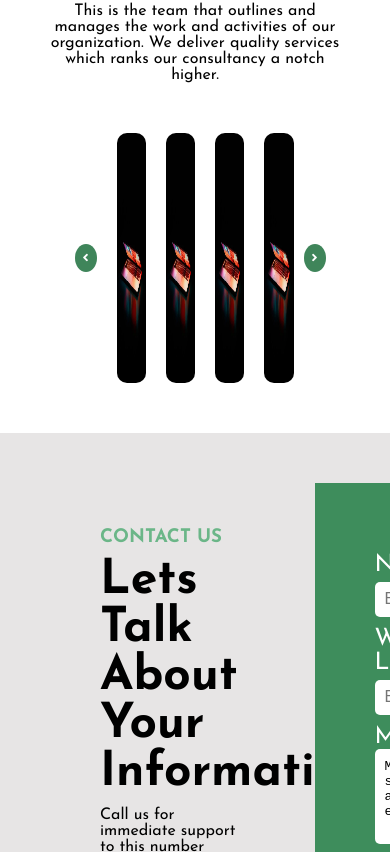
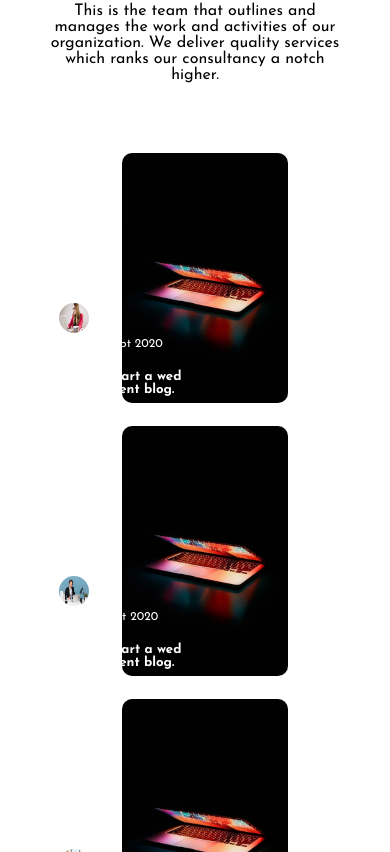
Before and after one commit to Trend20/ConsultancyLanding-Page, a React (Create React App) app: page / in a window 390 px wide. Shown: the part 6472-7324 px from the top of the page. Built offline with nearby package versions, Linux system fonts and the light colour scheme.

Commit message:
making the blog  responsive

```diff
--- a/src/components/Blog/Blog.css
+++ b/src/components/Blog/Blog.css
@@ -164,6 +164,7 @@
         justify-content: center;
         align-items: center;
         width: 90%;
+        flex-direction: column;
     }
 
     .blog-details{
@@ -171,6 +172,7 @@
         justify-content: center;
         align-items: center;
         width: 100%;
+        margin-top: 20px;
     }
 
     .blog-details img{
@@ -192,7 +194,7 @@
     }
 
     .blog-members i{
-            display: flex;
+            display: none;
             align-items: center;
             background: rgb(63, 133, 90);
             border-radius: 50%;
@@ -204,12 +206,12 @@
 
     .author{
         display: flex;
-        position: absolute;
+        position: relative;
         flex-direction: column;
-        top: 585%;
         color: #fff;
         padding-bottom: 10px;
-        margin-left: 20px;
+        margin-left: -50px;
+        margin-top: -100px;
     }
 
     .author img{
--- a/src/components/Blog/Blog.js
+++ b/src/components/Blog/Blog.js
@@ -16,7 +16,6 @@ export default function Blog() {
 
             <div className="blog-members">
                <i className="fas fa-angle-left"></i>
-
                 <div className="blog-details">
                 <div className="blog-image">
                    <img src="/img/project.webp" alt="project4"/>
```
Also changed, not shown: 1 other file (tests, documents, lock files or other folders).
